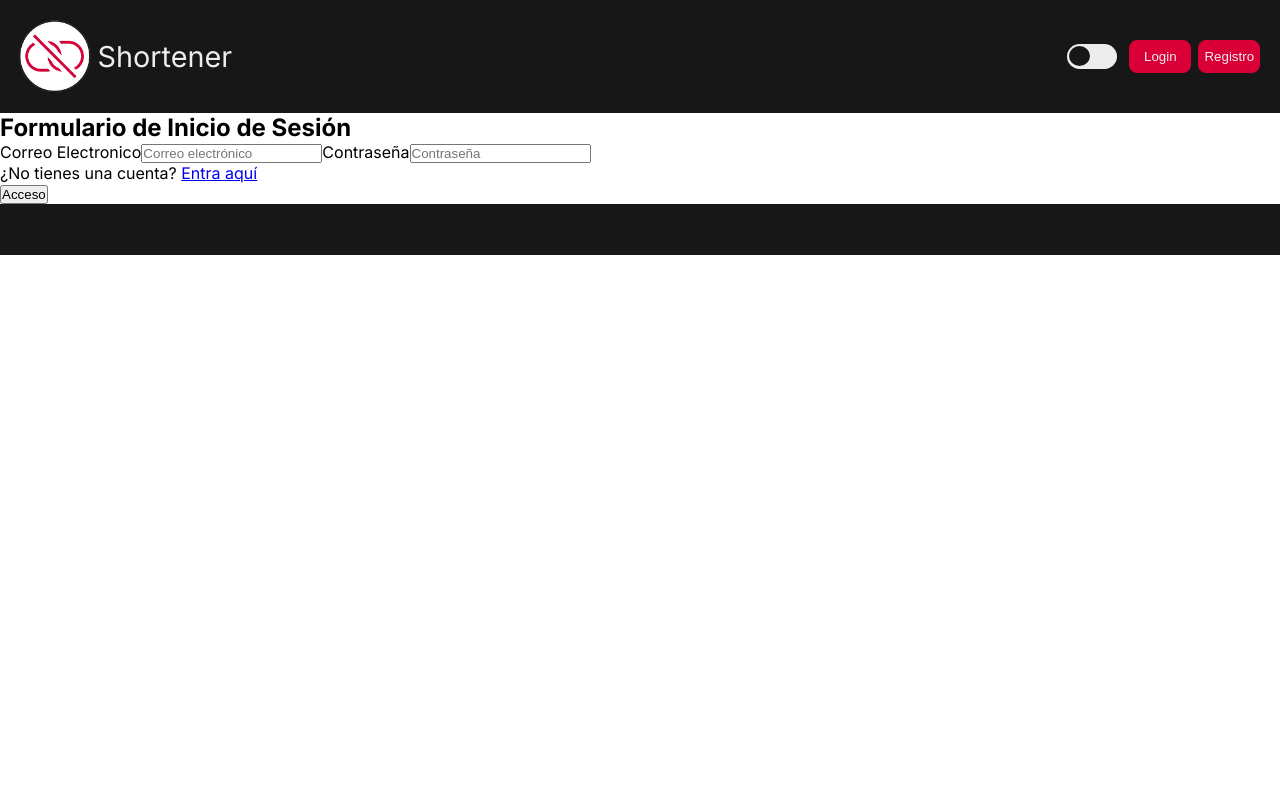
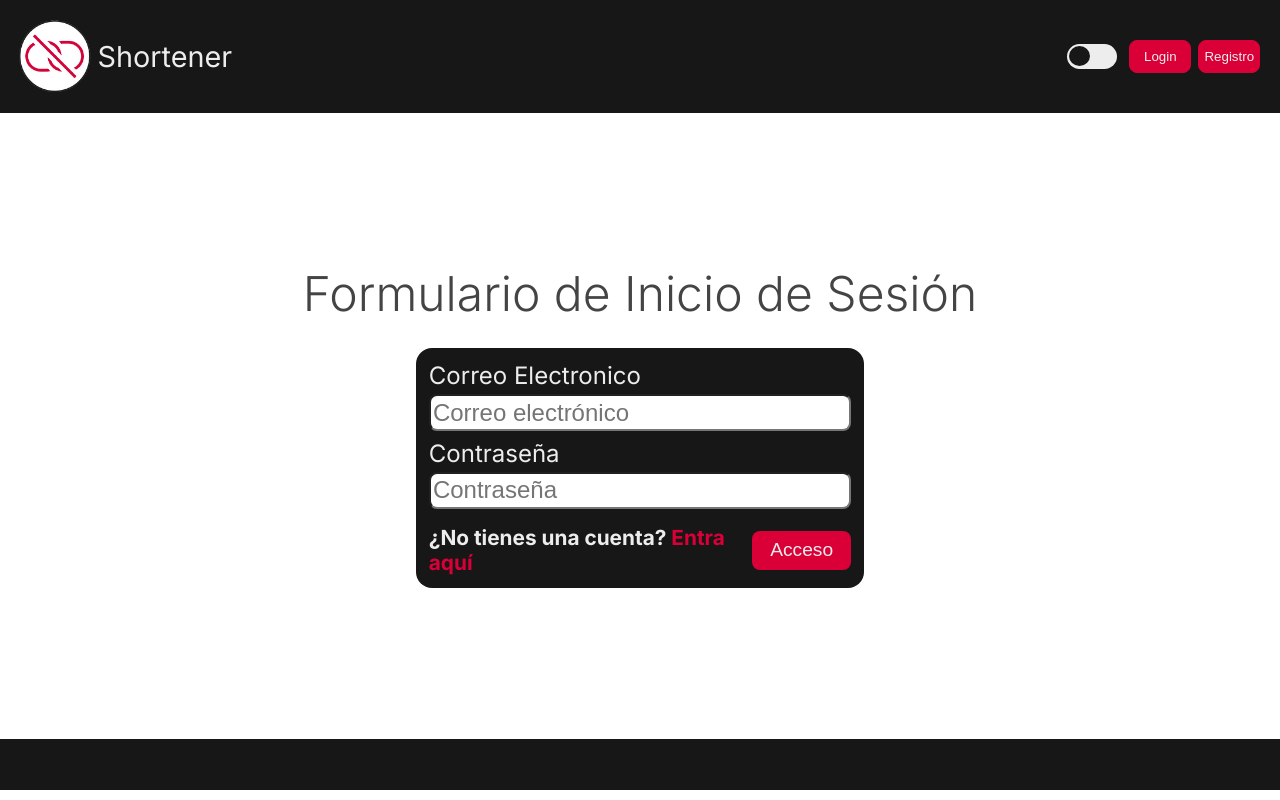
Before and after one commit to IES-Rafael-Alberti/shortener-frontend, a React (Vite) app: page /login in a window 1280 px wide. Built offline with nearby package versions, Linux system fonts and the light colour scheme; no server answers.

Commit message:
Formulario Inicio de Sesión

```diff
--- a/src/pages/Login.jsx
+++ b/src/pages/Login.jsx
@@ -59,22 +59,31 @@ const Login = () => {
   };
 
   return (
-    <div>
-      <h2>Formulario de Inicio de Sesión</h2>
-      <form onSubmit={handleSubmit}>
-        <div>
-          <label>Correo Electronico</label>
+    <main className='login'>
+      <h2 className='login__title'>Formulario de Inicio de Sesión</h2>
+
+      <form className='login__form' onSubmit={handleSubmit} aria-labelledby='login-title'>
+        <fieldset className='form__fieldset'>
+          <legend className='visually-hidden'>Formulario de Inicio de Sesión</legend>
+
+
+          <label className='fieldset__label'>Correo Electronico
+
             <input
-            type="text"
+              type="email"
               placeholder="Correo electrónico"
               name="email"
               value={datos.email}
               onChange={handlerChange}
               onBlur={handlerBlur}
+              className='label__input'
+              aria-invalid={errors.email ? "true" : "false"}
+              aria-describedby="email-error"
             />
-          {errors.email && <p style={{ color: "red" }}>{errors.email}</p>}
+            {errors.email && <p id='email-error' className='label__error' role='alert'>{errors.email}</p>}
+          </label>
 
-        <label>Contraseña</label>
+          <label className='fieldset__label'>Contraseña
 
             <input
               type="password"
@@ -83,16 +92,24 @@ const Login = () => {
               value={datos.password}
               onChange={handlerChange}
               onBlur={handlerBlur}
+              className='label__input'
+              aria-invalid={errors.password ? "true" : "false"}
+              aria-describedby="password-error"
             />
-          {errors.password && <p style={{ color: "red" }}>{errors.password}</p>}
+            {errors.password && <p id='password-error' className='label__error' role='alert'>{errors.password}</p>}
+          </label>
 
-          <p>¿No tienes una cuenta? <Link to="/register">Entra aquí</Link></p>
-        <button type="submit" disabled={errors.email || errors.password}>
+          <span className='fieldset__signup'>
+            <p className='signup__signupLink'>¿No tienes una cuenta? <Link to="/register" className='link'>Entra aquí</Link></p>
+
+            <button type="submit" className='signup__submit' disabled={errors.email || errors.password}>
               Acceso
             </button>
-        </div>
+          </span>
+
+        </fieldset>
       </form>
-    </div>
+    </main>
   );
 };
 
--- a/src/sass/main.scss
+++ b/src/sass/main.scss
@@ -1,6 +1,7 @@
 @use './components/header';
 @use './components/footer';
 @use './pages/home';
+@use './pages/login';
 @import url('https://fonts.googleapis.com/css2?family=Inter:ital,opsz,wght@0,14..32,100..900;1,14..32,100..900&display=swap');
 
 :root {
--- /dev/null
+++ b/src/sass/pages/_login.scss
@@ -0,0 +1,104 @@
+.login {
+    height: 78.3vh;
+    background-color: var(--color-bg);
+
+    display: flex;
+    justify-content: center;
+    align-items: center;
+    flex-direction: column;
+
+    .login__title {
+        color: var(--color-light-txt);
+        font-weight: 300;
+        font-size: 3rem;
+
+        padding-bottom: 2%;
+    }
+
+    .login__form {
+        padding: 1%;
+        width: 35%;
+        min-height: 33%;
+
+        background-color: var(--color-palette-Black);
+        border-radius: 16px;
+
+        color: var(--color-palette-White);
+
+        .form__fieldset {
+            display: flex;
+            flex-direction: column;
+
+            border: none;
+
+            .visually-hidden {
+                position: absolute;
+                width: 1px;
+                height: 1px;
+                margin: -1px;
+                padding: 0;
+                border: 0;
+                clip: rect(0, 0, 0, 0);
+                overflow: hidden;
+            }
+
+            .fieldset__label {
+                display: flex;
+                flex-direction: column;
+
+                margin-bottom: 2%;
+                font-size: 1.5rem;
+
+                .label__input {
+                    margin-top: 1%;
+                    padding: 0.5%;
+
+                    font-size: 1.5rem;
+                    border-radius: 8px;
+                }
+
+                .label__error {
+                    font-size: 1.3rem;
+                    padding-top: 2%;
+                    color: var(--color-palette-Crimson);
+                }
+            }
+
+            .fieldset__signup {
+                display: flex;
+                justify-content: space-between;
+                align-items: center;
+                padding-top: 2%;
+
+                .signup__signupLink {
+                    font-size: 1.3rem;
+                    font-weight: bold;
+
+                    .link {
+                        color: var(--color-palette-Crimson);
+                        text-decoration: none;
+                    }
+                }
+
+                .signup__submit {
+                    padding: 2% 0 2% 0;
+                    width: 25%;
+                    font-size: 1.2rem;
+
+                    background-color: var(--color-btn);
+                    border: none;
+                    border-radius: 8px;
+
+                    color: var(--color-palette-White);
+                }
+
+                .signup__submit:hover {
+                    background-color: var(--color-contrast-btn);
+                    color: var(--color-palette-Black);
+                }
+            }
+        }
+    }
+
+
+}
```
Lines whose indentation alone changed are shown as unchanged.
